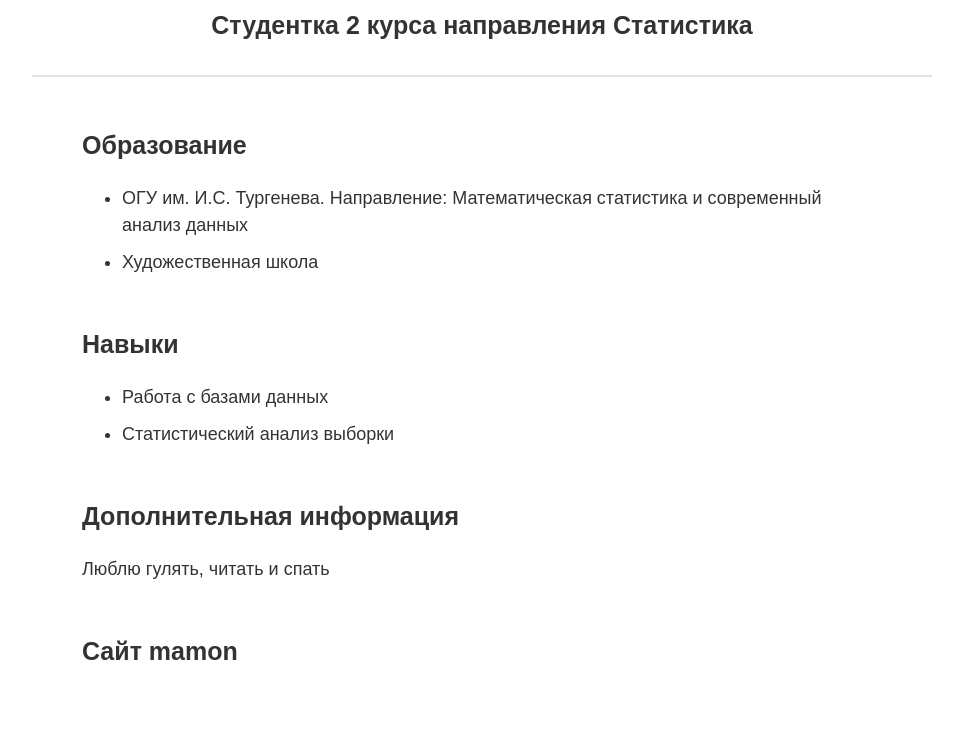
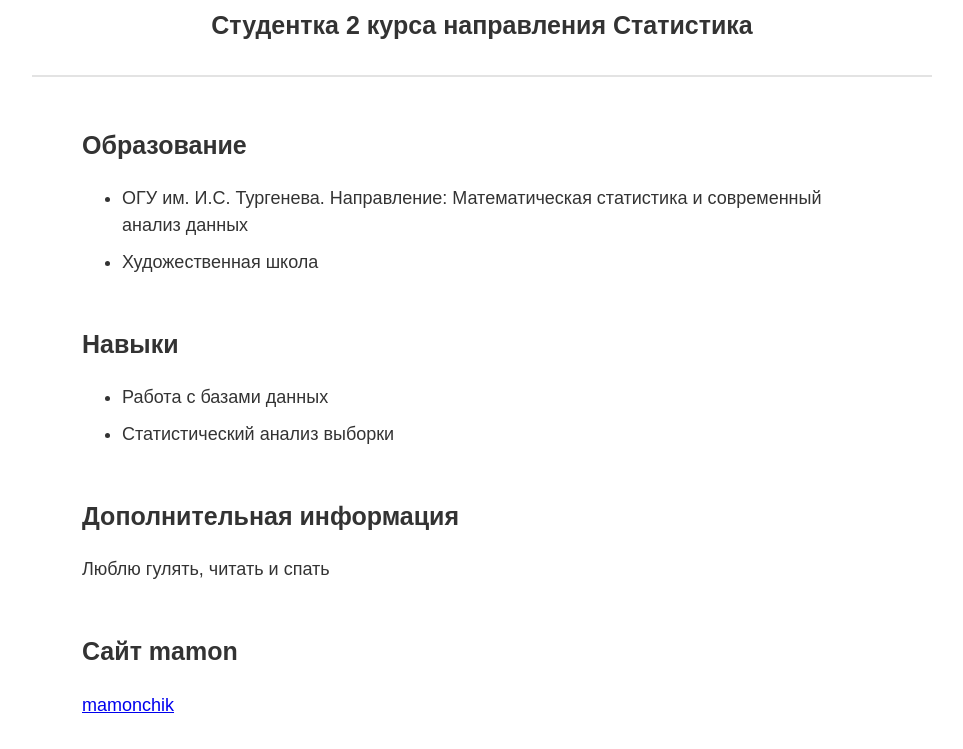
Before and after one commit to iamsona01/iamsona01.github.io, a plain HTML site: page index.html in a window 1280 px wide. Shown: the part 143-892 px from the top of the page, without its empty margins (158-1121 px from the left). Before the commit the page ends 864 px from the top, so only its background shows below. Drawn offline with Linux system fonts and the light colour scheme.

Commit message:
Update index.html

```diff
--- a/index.html
+++ b/index.html
@@ -34,7 +34,7 @@
 
       <section>
         <h2>Сайт mamon</h2>
-        <a href = "https://iamsona01.github.io/mamon/"></a>
+        <a href = "https://iamsona01.github.io/mamon/">mamonchik</a>
       </section>
     </main>
   </body>
```
